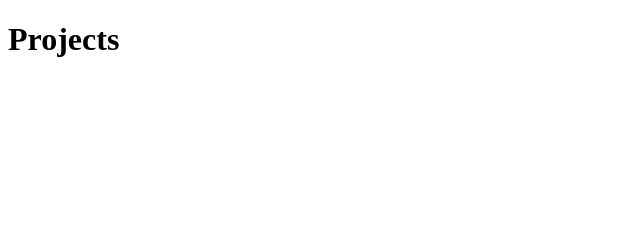
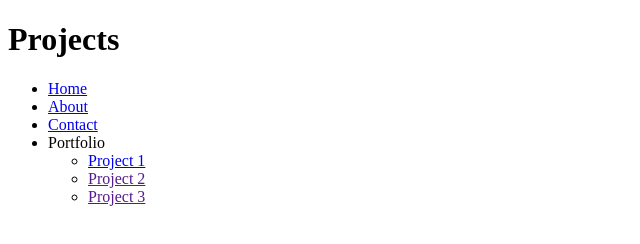
Before and after one commit to HunterHodge/SavvyCodersInitialProject, a website: page Projects/index.html in a window 1280 px wide. Shown: the whole page, without its empty margins (0-640 px from the left). Drawn offline with Linux system fonts and the light colour scheme.

Commit message:
Add proper navigation

```diff
--- a/Projects/index.html
+++ b/Projects/index.html
@@ -1,9 +1,9 @@
 <!DOCTYPE html>
 <html lang="en">
   <head>
-  <meta charset="UTF-8">
-  <meta name="viewport" content="width=device-width, initial-scale=1.0">
-  <meta http-equiv="X-UA-Compatible" content="ie=edge">
+    <meta charset="UTF-8" />
+    <meta name="viewport" content="width=device-width, initial-scale=1.0" />
+    <meta http-equiv="X-UA-Compatible" content="ie=edge" />
     <title>Project</title>
   </head>
   <body>
@@ -11,8 +11,21 @@
       <h1>Projects</h1>
     </header>
     <nav>
+      <ul>
+        <li><a href="#">Home</a></li>
+        <li><a href="/About/">About</a></li>
+        <li><a href="/Contact/">Contact</a></li>
+        <li>
+          Portfolio
+          <ul>
+            <li><a href="/Projects/">Project 1</a></li>
+            <li><a href="">Project 2</a></li>
+            <li><a href="">Project 3</a></li>
+          </ul>
+        </li>
+      </ul>
+    </nav>
 
-  </nav>
     <main></main>
     <footer></footer>
   </body>
```
Also changed, not shown: index.html (+5 -4 lines). Lines whose indentation alone changed are shown as unchanged.
